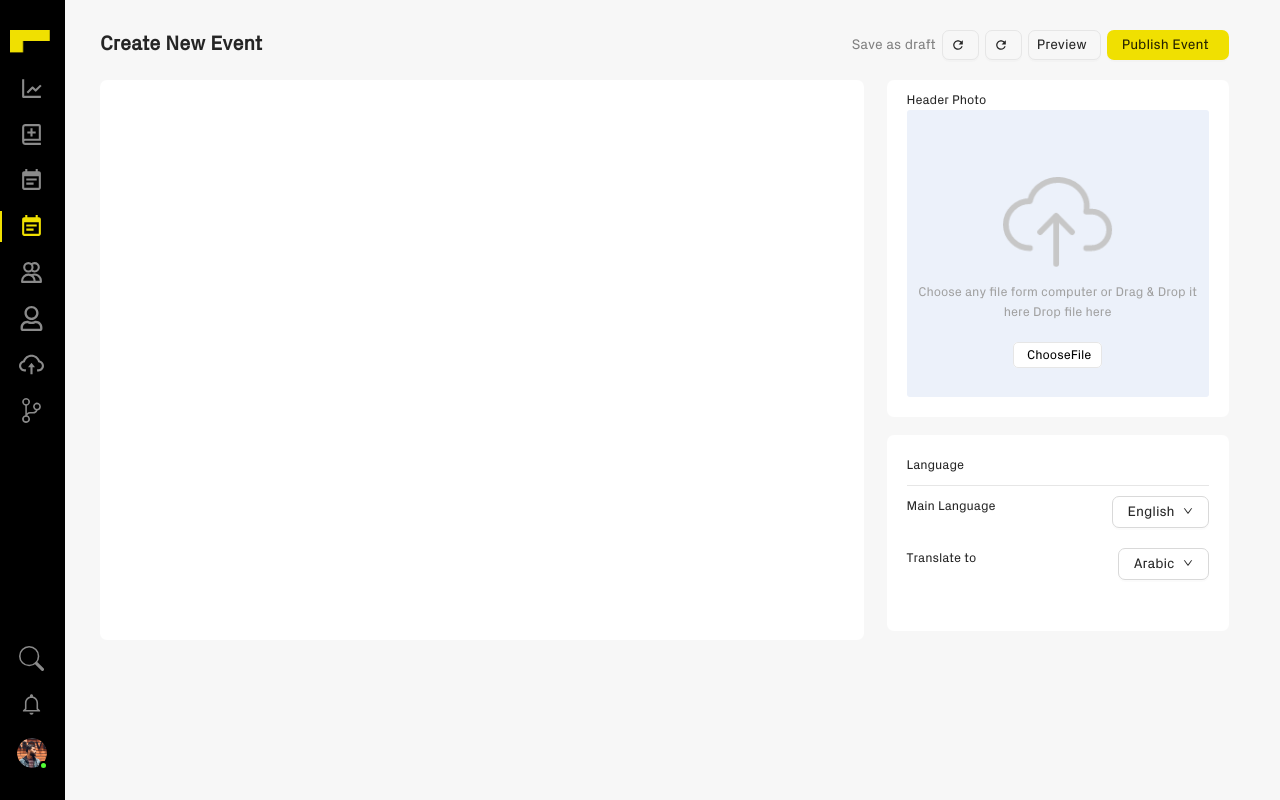
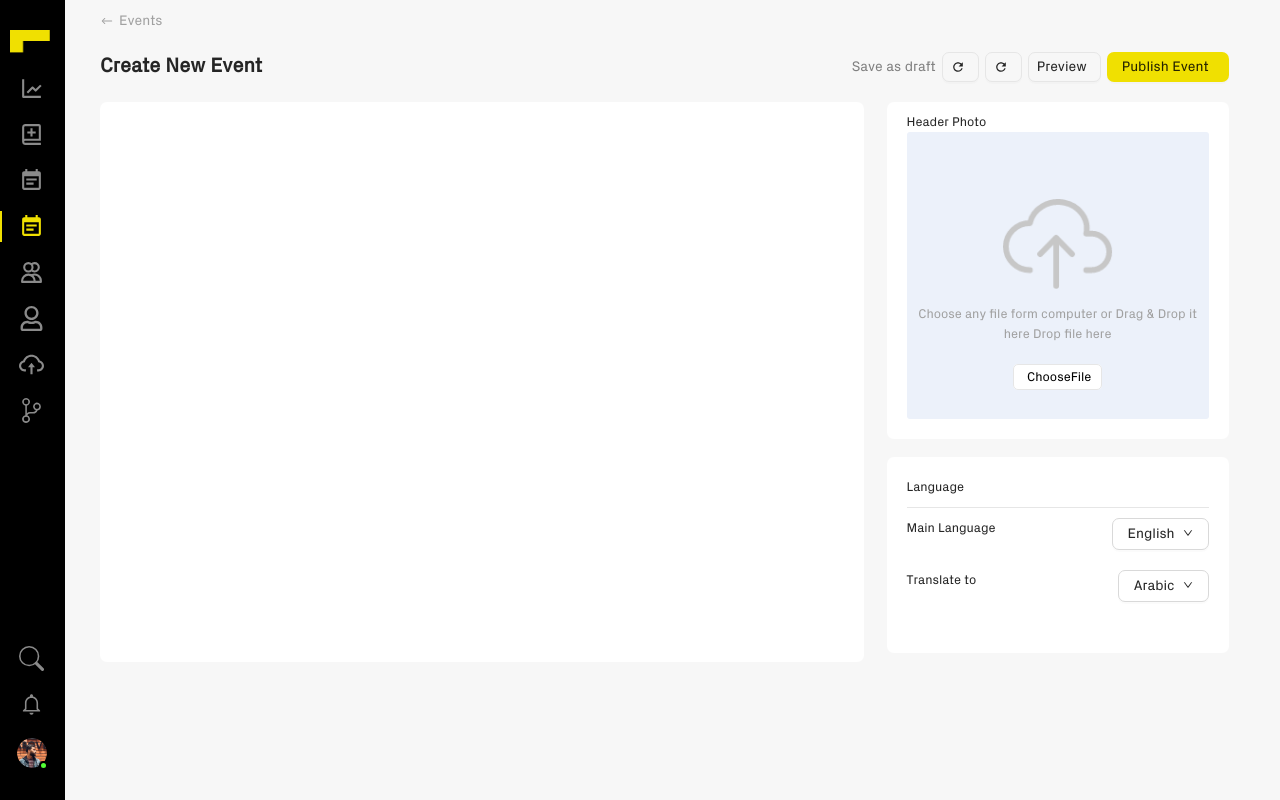
Before and after one commit to 0marwa0/Station_, a React (Create React App) app: page /createEvent in a window 1280 px wide. Built offline with nearby package versions, Linux system fonts and the light colour scheme.

Commit message:
adding back to page

```diff
--- a/src/pages/Events/CreateEvent.js
+++ b/src/pages/Events/CreateEvent.js
@@ -5,6 +5,9 @@ import {
   PageContent,
   PageTitle,
 } from "../shared/CustomPage";
+import { Link } from "react-router-dom";
+import { BsArrowLeft } from "react-icons/bs";
+import { PageBack } from "../Profile";
 import { Menu, Dropdown, message, Tooltip } from "antd";
 import { DownOutlined, UserOutlined } from "@ant-design/icons";
 import SideBar from "../Sidebar";
@@ -159,6 +162,12 @@ const Index = () => {
       <SideBar />
       <PageContent>
         <Row>
+          <Link to="/Events">
+            <PageBack>
+              <BsArrowLeft />
+              <div>Events</div>
+            </PageBack>
+          </Link>
           <Col
             style={{
               width: "99%",
```
